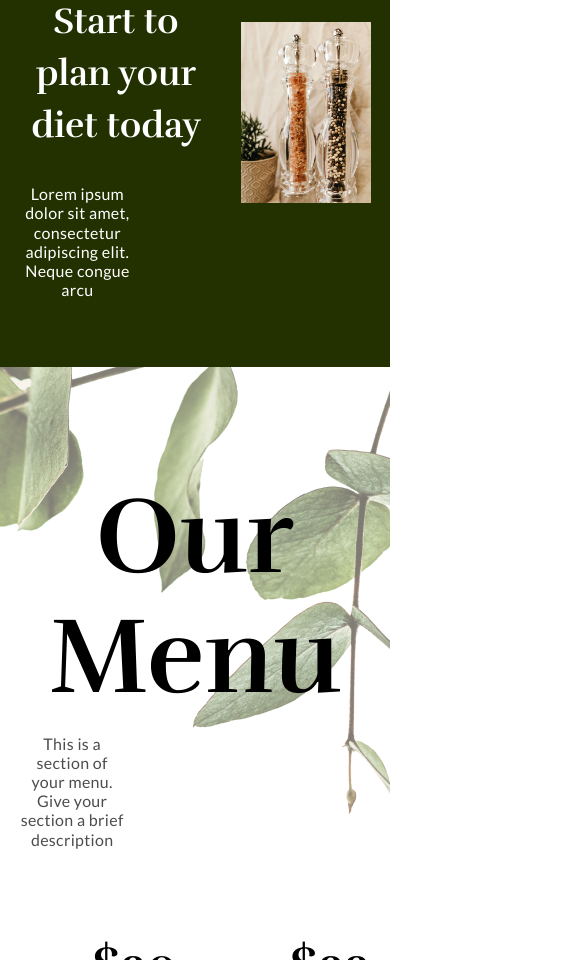
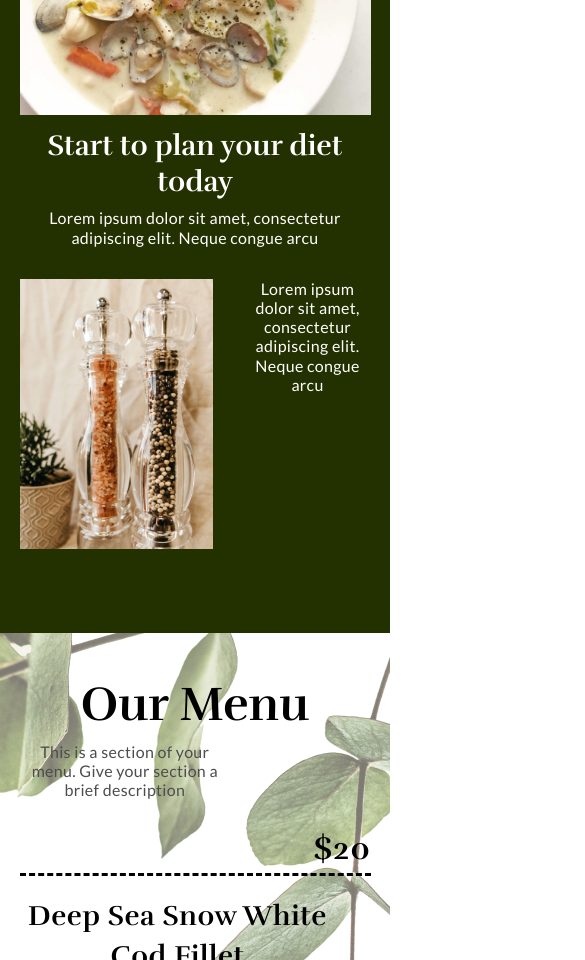
Before and after one commit to sonia-ko/food-zero, a React (Create React App) app: page / in a window 390 px wide. Shown: the part 1040-2000 px from the top of the page, 585 px wide, since content can reach past the window. Built offline with nearby package versions, Linux system fonts and the light colour scheme.

Commit message:
edit build

```diff
--- a/src/components/home/HomeMainFood/HomeMainFood.module.css
+++ b/src/components/home/HomeMainFood/HomeMainFood.module.css
@@ -50,9 +50,26 @@
     width: 60%;
     padding-top: 2vh;
   }
+
+  .spicesSection {
+    width: 37%;
+  }
+
+  .dishSection {
+    width: 55%;
+  }
 }
 
-@media (max-width: 1200px) {
+@media (max-width: 992px) {
+  .title {
+    width: 80%;
+  }
+
+  .dishSection .paragraph {
+    width: 80%;
+    padding-top: 2vh;
+  }
+
   .spicesSection {
     width: 37%;
   }
@@ -63,12 +80,70 @@
 }
 
 @media (max-width: 768px) {
-  .title {
+  .container {
+    padding: 7vh 0 10vh;
+  }
+
+  .innerContainer {
+    flex-direction: column;
+    padding-top: 4rem;
+  }
+
+  .dishSection {
     width: 100%;
   }
 
   .dishSection .paragraph {
+    width: 100%;
+    padding-top: 0;
+  }
+
+  .spicesSection .paragraph {
+    order: 2;
+  }
+
+  .spicesSection {
+    display: flex;
+    margin-top: 2rem;
+    width: 100%;
+    column-gap: 2rem;
+  }
+
+  .spicesSection .paragraph {
     width: 60%;
-    padding-top: 3vh;
+  }
+
+  .spicesImage {
+    width: 55%;
+    max-width: 55%;
+  }
+
+  .title {
+    width: 100%;
   }
 }
+
+@media only screen and (max-width: 576px) {
+  .container {
+    padding: 5vh 0 10vh;
+  }
+}
+
+@media only screen and (max-width: 330px) {
+  .container {
+    padding: 5vh 0 10vh;
+  }
+
+  .spicesSection {
+    flex-direction: column;
+  }
+
+  .spicesImage {
+    width: 100%;
+    max-width: 100%;
+  }
+  .spicesSection .paragraph {
+    width: 100%;
+    padding-top: 1rem;
+  }
+}
--- a/src/components/home/HomeMainFood/HomeMainFood.tsx
+++ b/src/components/home/HomeMainFood/HomeMainFood.tsx
@@ -1,15 +1,15 @@
-import React from 'react';
-import classes from './HomeMainFood.module.css';
+import React from "react";
+import classes from "./HomeMainFood.module.css";
 
-import dish from '../../../assets/home/seafood.png';
-import spices from '../../../assets/home/spices.png';
+import dish from "../../../assets/home/seafood.png";
+import spices from "../../../assets/home/spices.png";
 
 const HomeMainFood: React.FC = () => {
   return (
     <div className={classes.container}>
       <div className={`container ${classes.innerContainer}`}>
         <div className={classes.dishSection}>
-          <img className='fullWidthImage' src={dish} alt='Seafood dish' />
+          <img className="fullWidthImage" src={dish} alt="Seafood dish" />
           <h3 className={classes.title}>Start to plan your diet today</h3>
           <p className={classes.paragraph}>
             Lorem ipsum dolor sit amet, consectetur adipiscing elit. Neque
@@ -21,7 +21,11 @@ const HomeMainFood: React.FC = () => {
             Lorem ipsum dolor sit amet, consectetur adipiscing elit. Neque
             congue arcu
           </p>
-          <img className='fullWidthImage' src={spices} alt='Spices' />
+          <img
+            className={`fullWidthImage ${classes.spicesImage}`}
+            src={spices}
+            alt="Spices"
+          />
         </div>
       </div>
     </div>
--- a/src/components/home/HomeMenu/HomeMenu.module.css
+++ b/src/components/home/HomeMenu/HomeMenu.module.css
@@ -13,35 +13,6 @@
   padding-top: 2vh;
 }
 
-.price {
-  color: #000000;
-  font-weight: 700;
-  font-size: 3rem;
-  line-height: 4rem;
-  font-family: 'Rufina', serif;
-  display: flex;
-  justify-content: flex-end;
-  width: 100%;
-  border-bottom: 4px dashed #000000;
-  margin-bottom: 1rem;
-}
-
-.mealName {
-  color: #000000;
-  font-weight: 700;
-  font-size: 4rem;
-  line-height: 5.3rem;
-  font-family: 'Rufina', serif;
-  margin: 1.5rem 0;
-}
-
-.mealDescription {
-  color: #4d4d4d;
-  font-weight: 400;
-  font-size: 1.5rem;
-  line-height: 140%;
-}
-
 .paragraph {
   color: #4d4d4d;
 }
@@ -52,9 +23,49 @@
   justify-content: space-between;
 }
 
-.pricesItem {
-  width: 45%;
-  display: flex;
-  flex-direction: column;
-  margin-bottom: 7rem;
+@media (max-width: 1400px) {
+  .container {
+    padding: 3vw 0;
+  }
+  .headingSection {
+    padding: 6vh 0 8vh;
+  }
+  .headingSection .paragraph {
+    width: 40%;
+    padding-top: 1.2rem;
+  }
 }
+
+@media (max-width: 1200px) {
+  .container {
+    padding: 2.5vw 0;
+  }
+  .headingSection {
+    padding: 6vh 0 7vh;
+  }
+  .headingSection .paragraph {
+    width: 40%;
+  }
+}
+
+@media (max-width: 768px) {
+  .pricesSection {
+    flex-direction: column;
+  }
+}
+
+@media (max-width: 768px) {
+  .pricesSection {
+    flex-direction: column;
+  }
+  .headingSection {
+    padding: 5vh 0 3vh;
+  }
+}
+
+@media (max-width: 576px) {
+  .headingSection .paragraph {
+    width: 60%;
+    padding-top: 2vh;
+  }
+}
--- a/src/components/home/HomeMenu/HomeMenu.tsx
+++ b/src/components/home/HomeMenu/HomeMenu.tsx
@@ -1,7 +1,8 @@
-import React from 'react';
-import classes from './HomeMenu.module.css';
+import React from "react";
+import classes from "./HomeMenu.module.css";
 
-import background from '../../../assets/home/leaves.png';
+import background from "../../../assets/home/leaves.png";
+import HomeMenuItem from "./HomeMenuItem";
 
 const HomeMenu: React.FC = () => {
   return (
@@ -21,37 +22,29 @@ const HomeMenu: React.FC = () => {
         </div>
 
         <div className={classes.pricesSection}>
-          <div className={classes.pricesItem}>
-            <p className={classes.price}>$20</p>
-            <p className={classes.mealName}>Deep Sea Snow White Cod Fillet</p>
-            <p className={classes.mealDescription}>
-              Lorem ipsum dolor sit amet, consectetur adipiscing elit.
-            </p>
-          </div>
+          <HomeMenuItem
+            mealdescription="Lorem ipsum dolor sit amet, consectetur adipiscing elit."
+            price={20}
+            mealName="Deep Sea Snow White Cod Fillet"
+          />
 
-          <div className={classes.pricesItem}>
-            <p className={classes.price}>$22</p>
-            <p className={classes.mealName}>Steak With Rosemary Butter</p>
-            <p className={classes.mealDescription}>
-              Lorem ipsum dolor sit amet, consectetur adipiscing elit.
-            </p>
-          </div>
+          <HomeMenuItem
+            mealdescription="Lorem ipsum dolor sit amet, consectetur adipiscing elit."
+            price={22}
+            mealName="Steak With Rosemary Butter"
+          />
 
-          <div className={classes.pricesItem}>
-            <p className={classes.price}>$18</p>
-            <p className={classes.mealName}>Cucumber Salad</p>
-            <p className={classes.mealDescription}>
-              Lorem ipsum dolor sit amet, consectetur adipiscing elit.
-            </p>
-          </div>
+          <HomeMenuItem
+            mealdescription="Lorem ipsum dolor sit amet, consectetur adipiscing elit."
+            price={18}
+            mealName="Cucumber Salad"
+          />
 
-          <div className={classes.pricesItem}>
-            <p className={classes.price}>$90</p>
-            <p className={classes.mealName}>Natural Wine Pairing</p>
-            <p className={classes.mealDescription}>
-              Lorem ipsum dolor sit amet, consectetur adipiscing elit.
-            </p>
-          </div>
+          <HomeMenuItem
+            mealdescription="Lorem ipsum dolor sit amet, consectetur adipiscing elit."
+            price={90}
+            mealName="Natural Wine Pairing"
+          />
         </div>
       </div>
     </section>
--- /dev/null
+++ b/src/components/home/HomeMenu/HomeMenuItem.module.css
@@ -0,0 +1,122 @@
+.price {
+  color: #000000;
+  font-weight: 700;
+  font-size: 3rem;
+  line-height: 4rem;
+  font-family: "Rufina", serif;
+  display: flex;
+  justify-content: flex-end;
+  width: 100%;
+  border-bottom: 4px dashed #000000;
+  margin-bottom: 1rem;
+}
+
+.mealName {
+  color: #000000;
+  font-weight: 700;
+  font-size: 4rem;
+  line-height: 5.3rem;
+  font-family: "Rufina", serif;
+  margin: 1.5rem 0;
+}
+
+.mealDescription {
+  color: #4d4d4d;
+  font-weight: 400;
+  font-size: 1.5rem;
+  line-height: 140%;
+}
+
+.pricesItem {
+  width: 45%;
+  display: flex;
+  flex-direction: column;
+  margin-bottom: 7rem;
+}
+
+@media (max-width: 1400px) {
+  .price {
+    font-size: 2.7rem;
+    line-height: 4rem;
+    border-bottom: 3px dashed #000000;
+    margin-bottom: 0.5rem;
+  }
+  .mealName {
+    font-size: 3.5rem;
+    line-height: 4.3rem;
+    margin: 1.25rem 0;
+  }
+  .mealDescription {
+    font-size: 1.25rem;
+  }
+  .pricesItem {
+    margin-bottom: 5rem;
+  }
+}
+
+@media (max-width: 1200px) {
+  .price {
+    font-size: 2.25rem;
+    line-height: 3.5rem;
+  }
+
+  .mealName {
+    font-size: 3rem;
+    line-height: 3.3rem;
+    margin: 1rem 0;
+  }
+  .mealDescription {
+    font-size: 1.15rem;
+  }
+  .pricesItem {
+    margin-bottom: 4rem;
+  }
+}
+
+@media (max-width: 992px) {
+  .price {
+    font-size: 2rem;
+    line-height: 3rem;
+  }
+
+  .mealName {
+    font-size: 2.25rem;
+    line-height: 2.5rem;
+    margin: 0.75rem 0;
+  }
+  .mealDescription {
+    font-size: 1.1rem;
+  }
+  .pricesItem {
+    margin-bottom: 3.5rem;
+  }
+}
+
+@media (max-width: 768px) {
+  .mealName {
+    font-size: 2rem;
+    margin: 0.75rem 0;
+  }
+  .mealDescription {
+    font-size: 1.1rem;
+  }
+  .pricesItem {
+    margin-bottom: 3.5rem;
+  }
+  .pricesItem {
+    width: 100%;
+    margin-bottom: 3rem;
+  }
+}
+
+@media (max-width: 576px) {
+  .mealName {
+    font-size: 1.75rem;
+    width: 90%;
+    margin: 0.75rem 0;
+  }
+
+  .pricesItem {
+    margin-bottom: 2.5rem;
+  }
+}
--- /dev/null
+++ b/src/components/home/HomeMenu/HomeMenuItem.tsx
@@ -0,0 +1,24 @@
+import React from "react";
+import classes from "./HomeMenuItem.module.css";
+
+interface HomeMenuItemProps {
+  price: number;
+  mealName: string;
+  mealdescription: string;
+}
+
+const HomeMenuItem: React.FC<HomeMenuItemProps> = ({
+  price,
+  mealName,
+  mealdescription,
+}) => {
+  return (
+    <div className={classes.pricesItem}>
+      <p className={classes.price}>${price}</p>
+      <p className={classes.mealName}>{mealName}</p>
+      <p className={classes.mealDescription}>{mealdescription}</p>
+    </div>
+  );
+};
+
+export default HomeMenuItem;
--- a/src/index.css
+++ b/src/index.css
@@ -1,15 +1,15 @@
-@import url('https://fonts.googleapis.com/css2?family=Inter:wght@400;600;700&family=Lato:ital,wght@0,100;0,300;0,400;0,700;0,900;1,100;1,300;1,400;1,700;1,900&family=Rufina:wght@400;700&display=swap');
+@import url("https://fonts.googleapis.com/css2?family=Inter:wght@400;600;700&family=Lato:ital,wght@0,100;0,300;0,400;0,700;0,900;1,100;1,300;1,400;1,700;1,900&family=Rufina:wght@400;700&display=swap");
 
 body {
   margin: 0;
-  font-family: 'Rufina', serif;
+  font-family: "Rufina", serif;
   -webkit-font-smoothing: antialiased;
   -moz-osx-font-smoothing: grayscale;
   max-width: 100vw;
 }
 
 code {
-  font-family: source-code-pro, Menlo, Monaco, Consolas, 'Courier New',
+  font-family: source-code-pro, Menlo, Monaco, Consolas, "Courier New",
     monospace;
 }
 
@@ -41,7 +41,7 @@ section {
 
 h1 {
   color: #ffffff;
-  font-family: 'Rufina', serif;
+  font-family: "Rufina", serif;
   font-weight: 700;
   font-size: 7.25rem;
   padding: 0;
@@ -50,7 +50,7 @@ h1 {
 }
 
 h2 {
-  font-family: 'Rufina', serif;
+  font-family: "Rufina", serif;
   color: #000000;
   font-weight: 700;
   font-size: 6.75rem;
@@ -59,7 +59,7 @@ h2 {
 }
 
 h3 {
-  font-family: 'Rufina', serif;
+  font-family: "Rufina", serif;
   font-weight: 700;
   font-size: 4.25rem;
   line-height: 5.25rem;
@@ -75,14 +75,14 @@ button {
 
 input,
 select {
-  font-family: 'Lato', sans-serif;
+  font-family: "Lato", sans-serif;
   color: #000000;
   border: 1px solid #000000;
   background-color: transparent;
   padding: 0 14px;
 }
 p {
-  font-family: 'Lato', sans-serif;
+  font-family: "Lato", sans-serif;
   color: #ffffff;
   font-weight: 400;
   font-size: 1.5rem;
@@ -155,6 +155,11 @@ a:visited {
     line-height: 8.5rem;
   }
 
+  h2 {
+    font-size: 6rem;
+    line-height: 6rem;
+  }
+
   h3 {
     font-size: 3.75rem;
     line-height: 4.75rem;
@@ -171,6 +176,11 @@ a:visited {
   h1 {
     font-size: 5.25rem;
     line-height: 6.5rem;
+  }
+
+  h2 {
+    font-size: 4.5rem;
+    line-height: 5rem;
   }
 
   .text-medium {
@@ -199,6 +209,11 @@ a:visited {
     line-height: 5.5rem;
   }
 
+  h2 {
+    font-size: 4rem;
+    line-height: 4rem;
+  }
+
   h3 {
     font-size: 2.25rem;
     line-height: 3.25rem;
@@ -214,12 +229,31 @@ a:visited {
     font-size: 4rem;
     line-height: 4.5rem;
   }
+  h2 {
+    font-size: 3.5rem;
+    line-height: 3rem;
+  }
+
+  h3 {
+    font-size: 2rem;
+    line-height: 2.5rem;
+  }
 }
 
 @media only screen and (max-width: 576px) {
   h1 {
     font-size: 3.3rem;
     line-height: 4.5rem;
+  }
+
+  h2 {
+    font-size: 3rem;
+    line-height: 2.5rem;
+  }
+
+  h3 {
+    font-size: 1.8rem;
+    line-height: 2.25rem;
   }
 }
 
```
Also changed, not shown: src/App.tsx (+26 -26 lines), src/components/home/HomeCook/HomeCook.module.css (+47 -0 lines), src/components/home/ReservationsForm/ReservationsForm.tsx (+28 -2 lines), src/pages/home/Home.tsx (+14 -13 lines), 26 other files (tests, documents, lock files or other folders).
